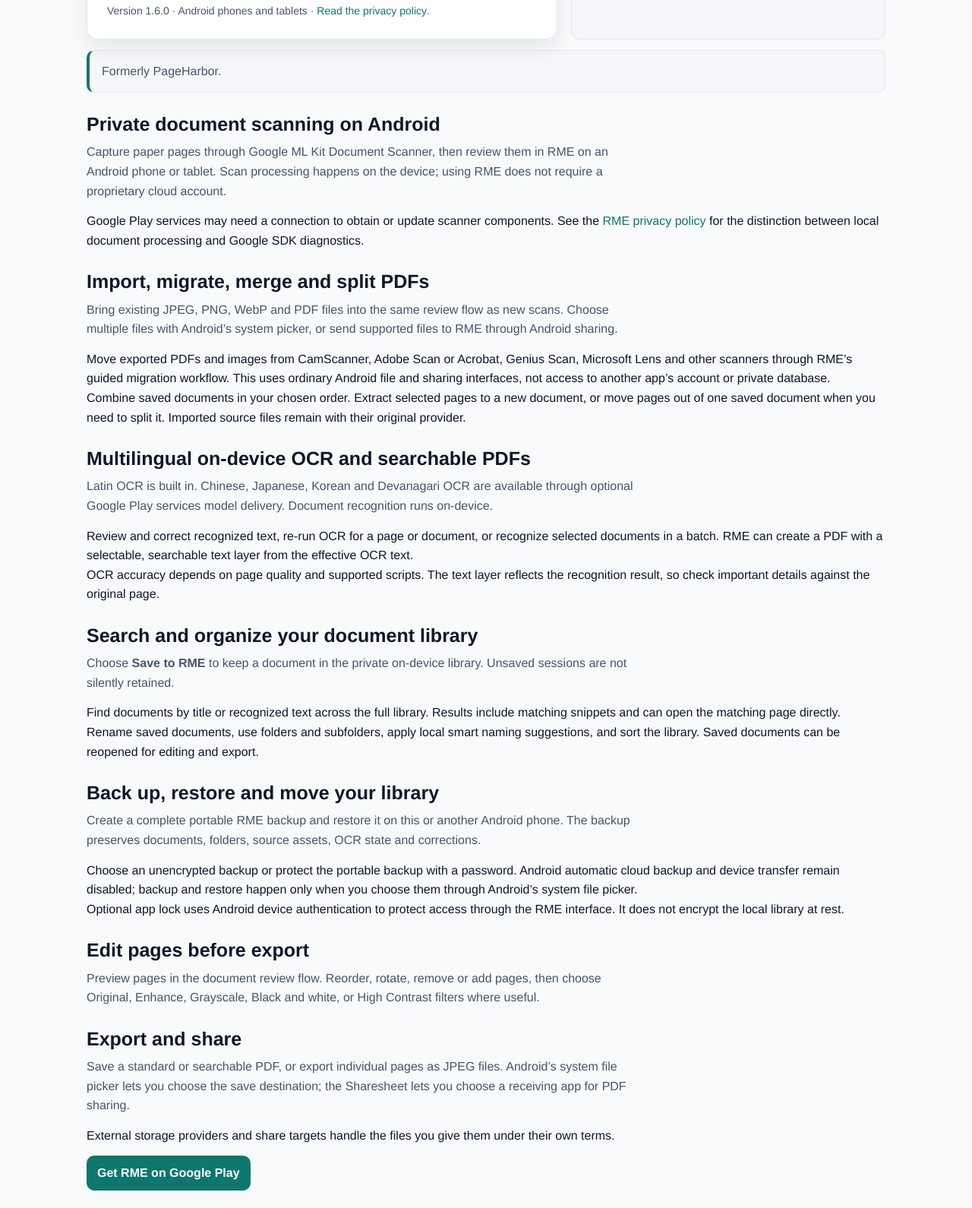
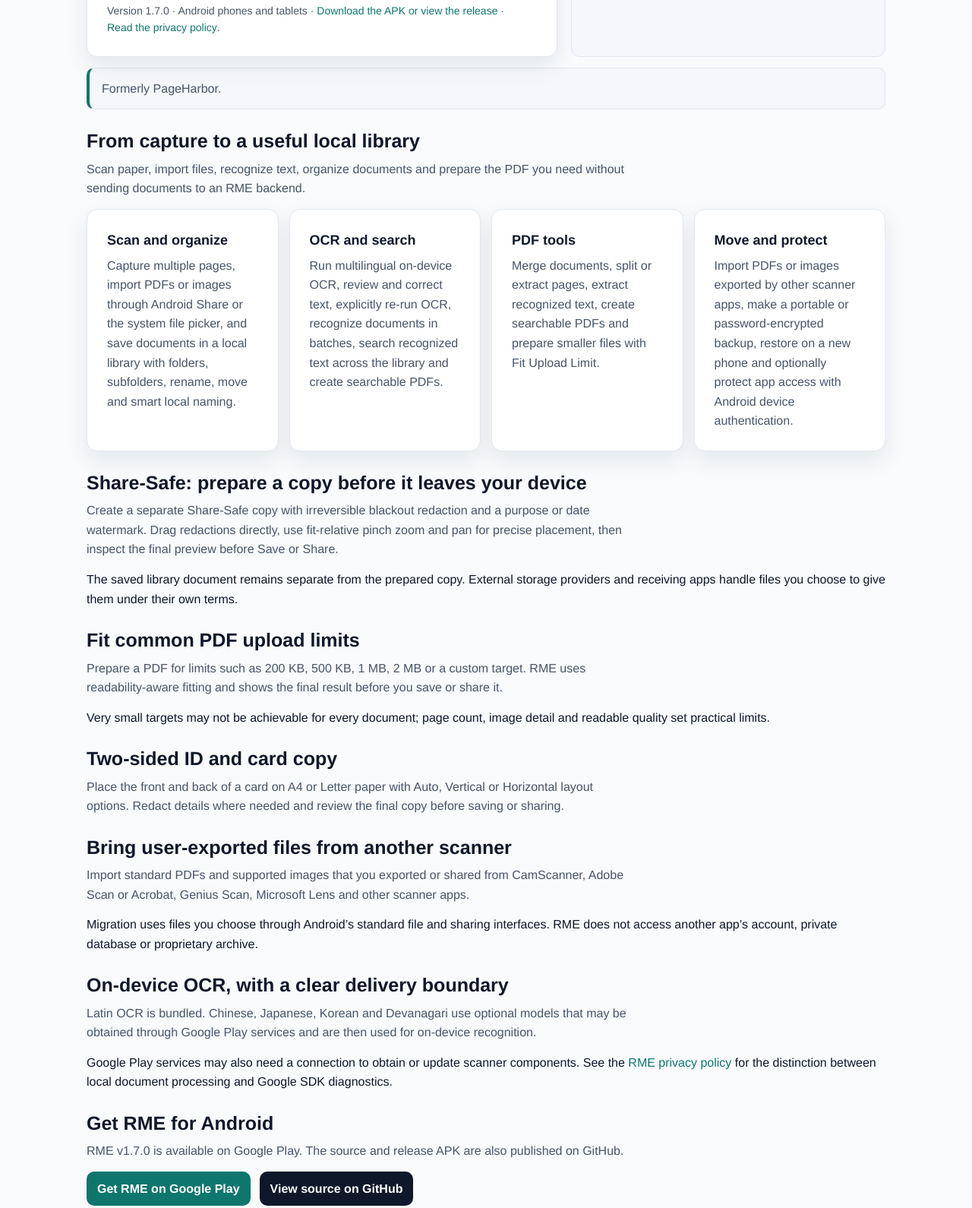
Before and after one commit to lucianRME/synapseworks-site, a website: page rme-pdf-scanner/index.html in a window 1280 px wide. Shown: the part 467-2057 px from the top of the page at 76% size. Drawn offline with Linux system fonts and the light colour scheme; no server answers.

Commit message:
docs: update RME website for v1.7

```diff
--- a/rme-pdf-scanner/index.html
+++ b/rme-pdf-scanner/index.html
@@ -4,12 +4,12 @@
   <meta charset="UTF-8">
   <meta name="viewport" content="width=device-width, initial-scale=1.0">
   <link rel="stylesheet" href="/styles.css">
-  <title>RME PDF &amp; Document Scanner for Android | v1.6</title>
+  <title>RME PDF &amp; Document Scanner for Android | v1.7</title>
   <link rel="canonical" href="https://synapseworks.org/rme-pdf-scanner/">
-  <meta name="description" content="Scan, search, migrate and back up documents on Android with on-device OCR, searchable PDFs and a private local library. No ads or RME account.">
+  <meta name="description" content="Private PDF and document scanner for Android with on-device OCR, searchable PDFs, Share-Safe redaction and a local library. No ads or RME account.">
   <meta property="og:site_name" content="SynapseWorks">
   <meta property="og:title" content="RME: PDF &amp; Document Scanner for Android">
-  <meta property="og:description" content="Private, local-first document scanning with multilingual on-device OCR, full-library search, migration and portable backup.">
+  <meta property="og:description" content="Private, local-first Android scanning with on-device OCR, Share-Safe redaction, searchable PDFs, migration and portable backup.">
   <meta property="og:url" content="https://synapseworks.org/rme-pdf-scanner/">
   <meta property="og:type" content="website">
   <meta property="og:image" content="https://synapseworks.org/rme-pdf-scanner/og.png">
@@ -19,7 +19,7 @@
   <meta property="og:image:alt" content="RME: PDF &amp; Document Scanner — Private PDF &amp; Document Scanner — Offline OCR · No Ads · No Tracking">
   <meta name="twitter:card" content="summary_large_image">
   <meta name="twitter:title" content="RME: PDF &amp; Document Scanner for Android">
-  <meta name="twitter:description" content="Private, local-first document scanning with multilingual on-device OCR, full-library search, migration and portable backup.">
+  <meta name="twitter:description" content="Private, local-first Android scanning with on-device OCR, Share-Safe redaction, searchable PDFs, migration and portable backup.">
   <meta name="twitter:image" content="https://synapseworks.org/rme-pdf-scanner/og.png">
   <meta name="twitter:image:alt" content="RME: PDF &amp; Document Scanner — Private PDF &amp; Document Scanner — Offline OCR · No Ads · No Tracking">
   <script type="application/ld+json">
@@ -28,12 +28,13 @@
       "@type": "MobileApplication",
       "name": "RME: PDF & Document Scanner",
       "alternateName": "RME PDF Scanner",
-      "description": "Private, local-first Android document scanner with multilingual on-device OCR, full-library search, migration, portable backup and searchable PDF export.",
+      "description": "Private, local-first Android document scanner with on-device OCR, full-library search, Share-Safe redaction, portable backup and searchable PDF export.",
       "url": "https://synapseworks.org/rme-pdf-scanner/",
       "image": "https://synapseworks.org/rme-pdf-scanner/og.png",
       "sameAs": "https://github.com/lucianRME/rme-pdf-scanner",
       "installUrl": "https://play.google.com/store/apps/details?id=org.synapseworks.pageharbor",
-      "softwareVersion": "1.6.0",
+      "downloadUrl": "https://github.com/lucianRME/rme-pdf-scanner/releases/tag/v1.7.0",
+      "softwareVersion": "1.7.0",
       "operatingSystem": "Android",
       "applicationCategory": "UtilitiesApplication",
       "publisher": {
@@ -128,13 +129,13 @@
       <div class="hero-card">
         <div class="eyebrow">Android · Open source</div>
         <h1 id="rme-pdf-scanner-heading">RME: PDF &amp; Document Scanner</h1>
-        <p class="lede">Private, local-first Android document scanning with on-device OCR, searchable PDFs, full-library search, migration, backup and document ownership.</p>
+        <p class="lede">Private, local-first Android scanning with on-device OCR, searchable PDFs, Share-Safe redaction and a document library that stays on your device.</p>
         <div class="cta-row">
-          <a class="cta" href="https://play.google.com/store/apps/details?id=org.synapseworks.pageharbor&amp;utm_source=synapseworks&amp;utm_medium=website&amp;utm_campaign=rme_v1_6" target="_blank" rel="noopener noreferrer">Get RME on Google Play</a>
-          <a class="play-badge" href="https://play.google.com/store/apps/details?id=org.synapseworks.pageharbor&amp;utm_source=synapseworks&amp;utm_medium=website&amp;utm_campaign=rme_v1_6" target="_blank" rel="noopener noreferrer" aria-label="Get RME PDF Scanner on Google Play (opens in a new tab)"><img src="https://play.google.com/intl/en_us/badges/static/images/badges/en_badge_web_generic.png" alt="Get it on Google Play" width="646" height="250"></a>
+          <a class="cta" href="https://play.google.com/store/apps/details?id=org.synapseworks.pageharbor&amp;utm_source=synapseworks&amp;utm_medium=website&amp;utm_campaign=rme_v1_7" target="_blank" rel="noopener noreferrer">Get RME on Google Play</a>
+          <a class="play-badge" href="https://play.google.com/store/apps/details?id=org.synapseworks.pageharbor&amp;utm_source=synapseworks&amp;utm_medium=website&amp;utm_campaign=rme_v1_7" target="_blank" rel="noopener noreferrer" aria-label="Get RME PDF Scanner on Google Play (opens in a new tab)"><img src="https://play.google.com/intl/en_us/badges/static/images/badges/en_badge_web_generic.png" alt="Get it on Google Play" width="646" height="250"></a>
           <a class="cta secondary" href="https://github.com/lucianRME/rme-pdf-scanner" target="_blank" rel="noopener noreferrer">View source on GitHub</a>
         </div>
-        <p class="status">Version 1.6.0 · Android phones and tablets · <a class="supporting-link" href="/rme-pdf-scanner/privacy/">Read the privacy policy</a>.</p>
+        <p class="status">Version 1.7.0 · Android phones and tablets · <a class="supporting-link" href="https://github.com/lucianRME/rme-pdf-scanner/releases/tag/v1.7.0" target="_blank" rel="noopener noreferrer">Download the APK or view the release</a> · <a class="supporting-link" href="/rme-pdf-scanner/privacy/">Read the privacy policy</a>.</p>
       </div>
       <aside class="hero-note" aria-label="Product promise">
         <h2>Local-first by design</h2>
@@ -146,49 +147,53 @@
       Formerly PageHarbor.
     </aside>
 
-    <section class="section" aria-labelledby="scanning-heading">
-      <h2 id="scanning-heading">Private document scanning on Android</h2>
-      <p class="section-intro">Capture paper pages through Google ML Kit Document Scanner, then review them in RME on an Android phone or tablet. Scan processing happens on the device; using RME does not require a proprietary cloud account.</p>
-      <p>Google Play services may need a connection to obtain or update scanner components. See the <a href="/rme-pdf-scanner/privacy/">RME privacy policy</a> for the distinction between local document processing and Google SDK diagnostics.</p>
+    <section class="section" aria-labelledby="capabilities-heading">
+      <h2 id="capabilities-heading">From capture to a useful local library</h2>
+      <p class="section-intro">Scan paper, import files, recognize text, organize documents and prepare the PDF you need without sending documents to an RME backend.</p>
+      <div class="grid">
+        <article class="card"><h3>Scan and organize</h3><p>Capture multiple pages, import PDFs or images through Android Share or the system file picker, and save documents in a local library with folders, subfolders, rename, move and smart local naming.</p></article>
+        <article class="card"><h3>OCR and search</h3><p>Run multilingual on-device OCR, review and correct text, explicitly re-run OCR, recognize documents in batches, search recognized text across the library and create searchable PDFs.</p></article>
+        <article class="card"><h3>PDF tools</h3><p>Merge documents, split or extract pages, extract recognized text, create searchable PDFs and prepare smaller files with Fit Upload Limit.</p></article>
+        <article class="card"><h3>Move and protect</h3><p>Import PDFs or images exported by other scanner apps, make a portable or password-encrypted backup, restore on a new phone and optionally protect app access with Android device authentication.</p></article>
+      </div>
     </section>
 
-    <section class="section" aria-labelledby="import-heading">
-      <h2 id="import-heading">Import, migrate, merge and split PDFs</h2>
-      <p class="section-intro">Bring existing JPEG, PNG, WebP and PDF files into the same review flow as new scans. Choose multiple files with Android’s system picker, or send supported files to RME through Android sharing.</p>
-      <p>Move exported PDFs and images from CamScanner, Adobe Scan or Acrobat, Genius Scan, Microsoft Lens and other scanners through RME’s guided migration workflow. This uses ordinary Android file and sharing interfaces, not access to another app’s account or private database.</p>
-      <p>Combine saved documents in your chosen order. Extract selected pages to a new document, or move pages out of one saved document when you need to split it. Imported source files remain with their original provider.</p>
+    <section class="section" aria-labelledby="share-safe-heading">
+      <h2 id="share-safe-heading">Share-Safe: prepare a copy before it leaves your device</h2>
+      <p class="section-intro">Create a separate Share-Safe copy with irreversible blackout redaction and a purpose or date watermark. Drag redactions directly, use fit-relative pinch zoom and pan for precise placement, then inspect the final preview before Save or Share.</p>
+      <p>The saved library document remains separate from the prepared copy. External storage providers and receiving apps handle files you choose to give them under their own terms.</p>
+    </section>
+
+    <section class="section" aria-labelledby="fit-heading">
+      <h2 id="fit-heading">Fit common PDF upload limits</h2>
+      <p class="section-intro">Prepare a PDF for limits such as 200 KB, 500 KB, 1 MB, 2 MB or a custom target. RME uses readability-aware fitting and shows the final result before you save or share it.</p>
+      <p>Very small targets may not be achievable for every document; page count, image detail and readable quality set practical limits.</p>
+    </section>
+
+    <section class="section" aria-labelledby="id-copy-heading">
+      <h2 id="id-copy-heading">Two-sided ID and card copy</h2>
+      <p class="section-intro">Place the front and back of a card on A4 or Letter paper with Auto, Vertical or Horizontal layout options. Redact details where needed and review the final copy before saving or sharing.</p>
+    </section>
+
+    <section class="section" aria-labelledby="migration-heading">
+      <h2 id="migration-heading">Bring user-exported files from another scanner</h2>
+      <p class="section-intro">Import standard PDFs and supported images that you exported or shared from CamScanner, Adobe Scan or Acrobat, Genius Scan, Microsoft Lens and other scanner apps.</p>
+      <p>Migration uses files you choose through Android’s standard file and sharing interfaces. RME does not access another app’s account, private database or proprietary archive.</p>
     </section>
 
     <section class="section" aria-labelledby="ocr-heading">
-      <h2 id="ocr-heading">Multilingual on-device OCR and searchable PDFs</h2>
-      <p class="section-intro">Latin OCR is built in. Chinese, Japanese, Korean and Devanagari OCR are available through optional Google Play services model delivery. Document recognition runs on-device.</p>
-      <p>Review and correct recognized text, re-run OCR for a page or document, or recognize selected documents in a batch. RME can create a PDF with a selectable, searchable text layer from the effective OCR text.</p>
-      <p>OCR accuracy depends on page quality and supported scripts. The text layer reflects the recognition result, so check important details against the original page.</p>
-    </section>
-
-    <section class="section" aria-labelledby="library-heading">
-      <h2 id="library-heading">Search and organize your document library</h2>
-      <p class="section-intro">Choose <strong>Save to RME</strong> to keep a document in the private on-device library. Unsaved sessions are not silently retained.</p>
-      <p>Find documents by title or recognized text across the full library. Results include matching snippets and can open the matching page directly. Rename saved documents, use folders and subfolders, apply local smart naming suggestions, and sort the library. Saved documents can be reopened for editing and export.</p>
-    </section>
-
-    <section class="section" aria-labelledby="portability-heading">
-      <h2 id="portability-heading">Back up, restore and move your library</h2>
-      <p class="section-intro">Create a complete portable RME backup and restore it on this or another Android phone. The backup preserves documents, folders, source assets, OCR state and corrections.</p>
-      <p>Choose an unencrypted backup or protect the portable backup with a password. Android automatic cloud backup and device transfer remain disabled; backup and restore happen only when you choose them through Android’s system file picker.</p>
-      <p>Optional app lock uses Android device authentication to protect access through the RME interface. It does not encrypt the local library at rest.</p>
-    </section>
-
-    <section class="section" aria-labelledby="editing-heading">
-      <h2 id="editing-heading">Edit pages before export</h2>
-      <p class="section-intro">Preview pages in the document review flow. Reorder, rotate, remove or add pages, then choose Original, Enhance, Grayscale, Black and white, or High Contrast filters where useful.</p>
+      <h2 id="ocr-heading">On-device OCR, with a clear delivery boundary</h2>
+      <p class="section-intro">Latin OCR is bundled. Chinese, Japanese, Korean and Devanagari use optional models that may be obtained through Google Play services and are then used for on-device recognition.</p>
+      <p>Google Play services may also need a connection to obtain or update scanner components. See the <a href="/rme-pdf-scanner/privacy/">RME privacy policy</a> for the distinction between local document processing and Google SDK diagnostics.</p>
     </section>
 
     <section class="section" aria-labelledby="export-heading">
-      <h2 id="export-heading">Export and share</h2>
-      <p class="section-intro">Save a standard or searchable PDF, or export individual pages as JPEG files. Android’s system file picker lets you choose the save destination; the Sharesheet lets you choose a receiving app for PDF sharing.</p>
-      <p>External storage providers and share targets handle the files you give them under their own terms.</p>
-      <p style="margin-top: 14px;"><a class="cta" href="https://play.google.com/store/apps/details?id=org.synapseworks.pageharbor&amp;utm_source=synapseworks&amp;utm_medium=website&amp;utm_campaign=rme_v1_6" target="_blank" rel="noopener noreferrer">Get RME on Google Play</a></p>
+      <h2 id="export-heading">Get RME for Android</h2>
+      <p class="section-intro">RME v1.7.0 is available on Google Play. The source and release APK are also published on GitHub.</p>
+      <div class="cta-row">
+        <a class="cta" href="https://play.google.com/store/apps/details?id=org.synapseworks.pageharbor&amp;utm_source=synapseworks&amp;utm_medium=website&amp;utm_campaign=rme_v1_7" target="_blank" rel="noopener noreferrer">Get RME on Google Play</a>
+        <a class="cta secondary" href="https://github.com/lucianRME/rme-pdf-scanner" target="_blank" rel="noopener noreferrer">View source on GitHub</a>
+      </div>
     </section>
 
     <section class="section" aria-labelledby="privacy-heading">
```
Also changed, not shown: docs/rme-pdf-scanner/getting-started.md (+3 -1 lines), docs/rme-pdf-scanner/workflow.md (+2 -0 lines), microsoft-lens-alternative-android/index.html (+1 -1 lines), offline-ocr-android/index.html (+1 -1 lines), open-source-document-scanner-android/index.html (+1 -1 lines), private-pdf-scanner-android/index.html (+1 -1 lines), rme-pdf-scanner/privacy/index.html (+3 -2 lines), docs/rme-pdf-scanner/README.md.
